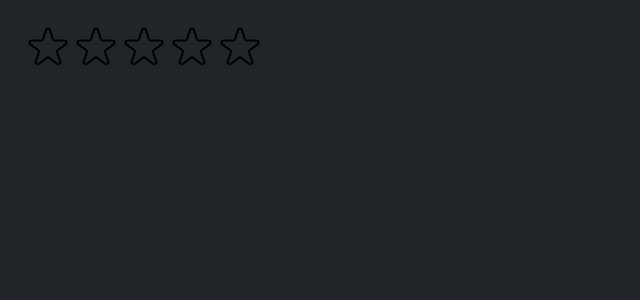
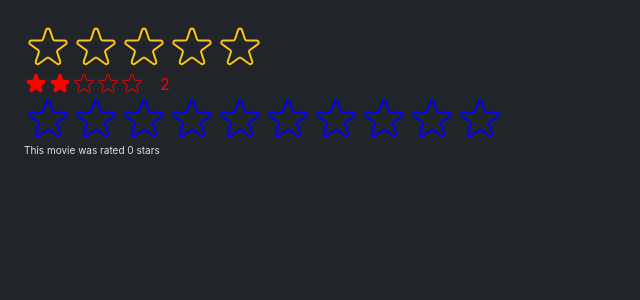
Before and after one commit to ysfcbn/usepopcorn, a React (Create React App) app: page / in a window 1280 px wide. Shown: the top 300 px of the page, without its empty margins (0-640 px from the left). Built offline with nearby package versions, Linux system fonts and the light colour scheme.

Commit message:
star rating

```diff
--- a/src/StartRating.js
+++ b/src/StartRating.js
@@ -1,4 +1,5 @@
 import { useState } from "react";
+import PropTypes from "prop-types";
 
 const containerStyle = {
   display: "flex",
@@ -6,26 +7,47 @@
   gap: "16px",
 };
 
-const startContainerStyle = {
+const starContainerStyle = {
   display: "flex",
 };
 
-const textStyle = {
-  lineHeight: "1",
-  margin: "0",
+StarRating.propTypes = {
+  maxRating: PropTypes.number,
+  defaultRating: PropTypes.number,
+  color: PropTypes.string,
+  size: PropTypes.number,
+  messages: PropTypes.array,
+  className: PropTypes.string,
+  onSetRating: PropTypes.func,
 };
 
-export default function StarRating({ maxRating = 5 }) {
-  const [rating, setRating] = useState(0);
+export default function StarRating({
+  maxRating = 5,
+  color = "#fcc419",
+  size = 48,
+  className = "",
+  messages = [],
+  defaultRating = 0,
+  onSetRating,
+}) {
+  const [rating, setRating] = useState(defaultRating);
   const [tempRating, setTempRating] = useState(0);
 
   function handleRating(rating) {
     setRating(rating);
+    onSetRating(rating);
   }
 
+  const textStyle = {
+    lineHeight: "1",
+    margin: "0",
+    color,
+    fontSize: `${size / 1.5}px`,
+  };
+
   return (
-    <div style={containerStyle}>
-      <div style={startContainerStyle}>
+    <div style={containerStyle} className={className}>
+      <div style={starContainerStyle}>
         {Array.from({ length: maxRating }, (_, i) => (
           <Star
             key={i}
@@ -33,36 +55,42 @@
             onRate={() => handleRating(i + 1)}
             onHoverIn={() => setTempRating(i + 1)}
             onHoverOut={() => setTempRating(0)}
+            color={color}
+            size={size}
           />
         ))}
       </div>
-      <p style={textStyle}>{tempRating || rating || ""}</p>
+      <p style={textStyle}>
+        {messages.length === maxRating
+          ? messages[tempRating ? tempRating - 1 : rating - 1]
+          : tempRating || rating || ""}
+      </p>
     </div>
   );
 }
 
-const starStyle = {
-  width: "48px",
-  height: "48px",
-  display: "block",
-  cursor: "pointer",
-};
+function Star({ onRate, full, onHoverIn, onHoverOut, color, size }) {
+  const starStyle = {
+    width: `${size}px`,
+    height: `${size}px`,
+    display: "block",
+    cursor: "pointer",
+  };
 
-function Star({ onRate, full, onHoverIn, onHoverOut }) {
   return (
     <span
       role="button"
       style={starStyle}
       onClick={onRate}
+      onMouseEnter={onHoverIn}
       onMouseLeave={onHoverOut}
-      onMouseEnter={onHoverIn}
     >
       {full ? (
         <svg
           xmlns="http://www.w3.org/2000/svg"
           viewBox="0 0 20 20"
-          fill="#000"
-          stroke="#000"
+          fill={color}
+          stroke={color}
         >
           <path d="M9.049 2.927c.3-.921 1.603-.921 1.902 0l1.07 3.292a1 1 0 00.95.69h3.462c.969 0 1.371 1.24.588 1.81l-2.8 2.034a1 1 0 00-.364 1.118l1.07 3.292c.3.921-.755 1.688-1.54 1.118l-2.8-2.034a1 1 0 00-1.175 0l-2.8 2.034c-.784.57-1.838-.197-1.539-1.118l1.07-3.292a1 1 0 00-.364-1.118L2.98 8.72c-.783-.57-.38-1.81.588-1.81h3.461a1 1 0 00.951-.69l1.07-3.292z" />
         </svg>
@@ -71,7 +99,7 @@
           xmlns="http://www.w3.org/2000/svg"
           fill="none"
           viewBox="0 0 24 24"
-          stroke="#000"
+          stroke={color}
         >
           <path
             strokeLinecap="round"
--- a/src/index.js
+++ b/src/index.js
@@ -1,13 +1,32 @@
 import React from "react";
+import { useState } from "react";
+
 import ReactDOM from "react-dom/client";
 import "./index.css";
 import App from "./App";
 import StarRating from "./StartRating";
 
+function Test() {
+  const [movieRating, setMovieRating] = useState(0);
+
+  return (
+    <div>
+      <StarRating color="blue" maxRating={10} onSetRating={setMovieRating} />
+      <p>This movie was rated {movieRating} stars</p>
+    </div>
+  );
+}
+
 const root = ReactDOM.createRoot(document.getElementById("root"));
 root.render(
   <React.StrictMode>
     {/*<App />*/}
-    <StarRating maxRating={5} />
+    <StarRating
+      maxRating={5}
+      messages={["Terrible", "Bad", "Okay", "Good", "Amazing"]}
+    />
+    <StarRating size={24} color="red" className="test" defaultRating={2} />
+
+    <Test />
   </React.StrictMode>
 );
```
